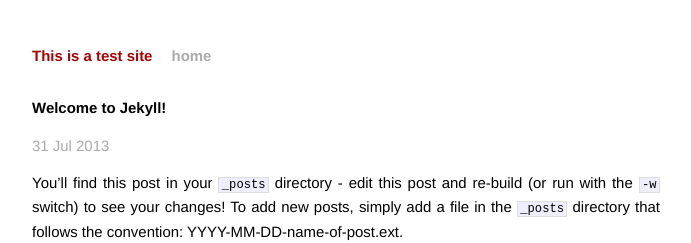
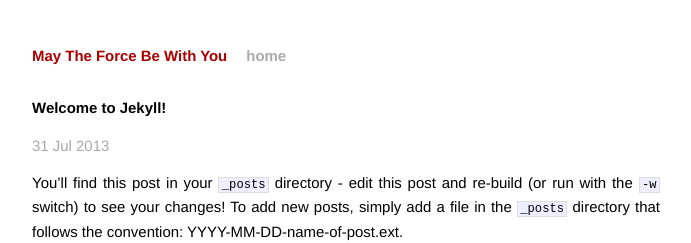
Before and after one commit to Sankarshan-Mudkavi/Sankarshan-Mudkavi.github.io, a Jekyll site: the page built from _posts/2013-07-31-welcome-to-jekyll.markdown, in a window 1280 px wide. Shown: the top 243 px of the page, without its empty margins (294-985 px from the left). Built offline with Jekyll 4.4.1, drawn with Linux system fonts in a browser that asks for light colours; Markdown is read by kramdown in place of the engine named in the settings.

Commit message:
Index update

```diff
--- a/_config.yml
+++ b/_config.yml
@@ -1,3 +1,3 @@
-name: This is a test site
+name: May The Force Be With You
 markdown: redcarpet
 pygments: true
```
Also changed, not shown: 1 other file.
